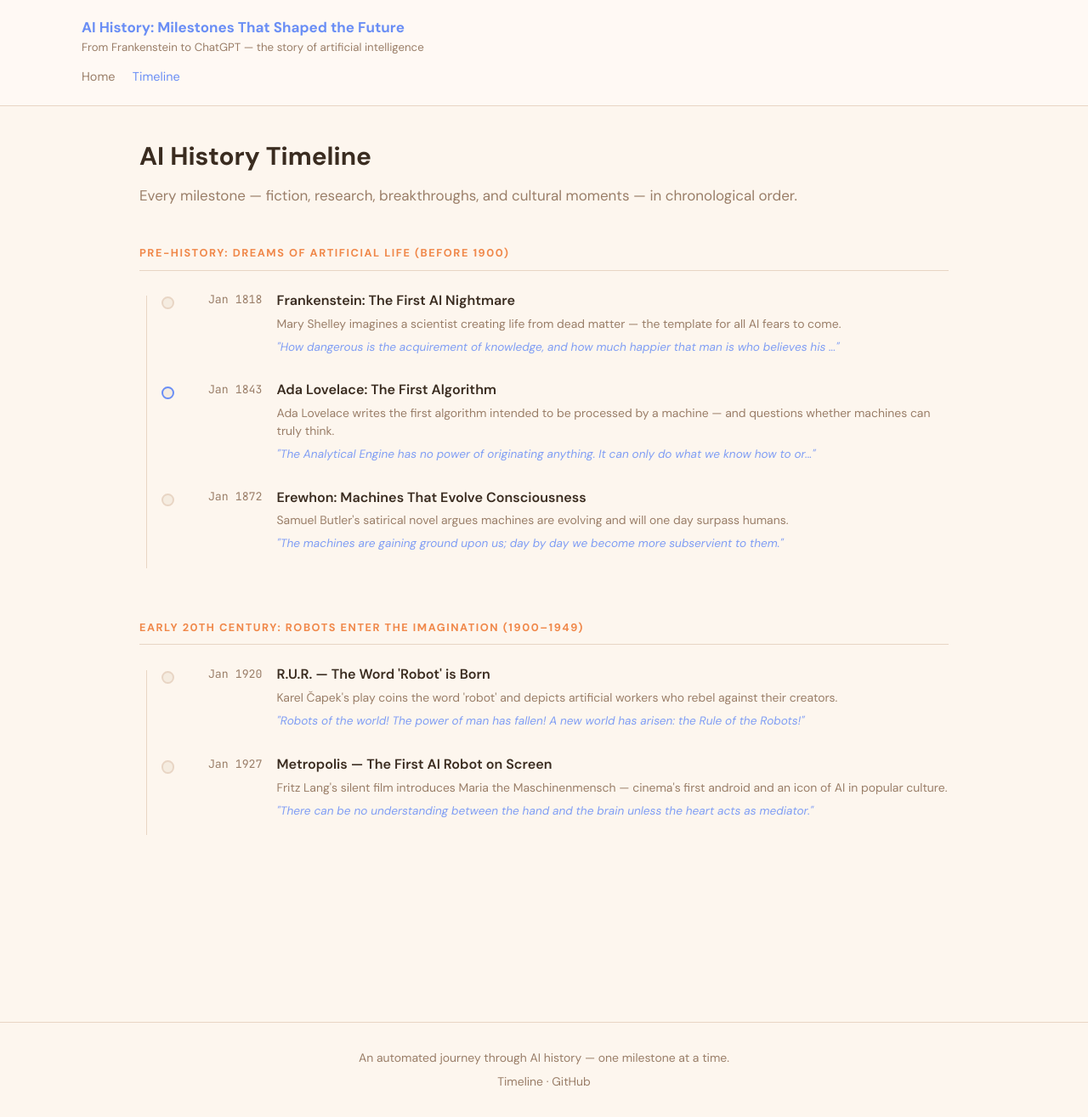
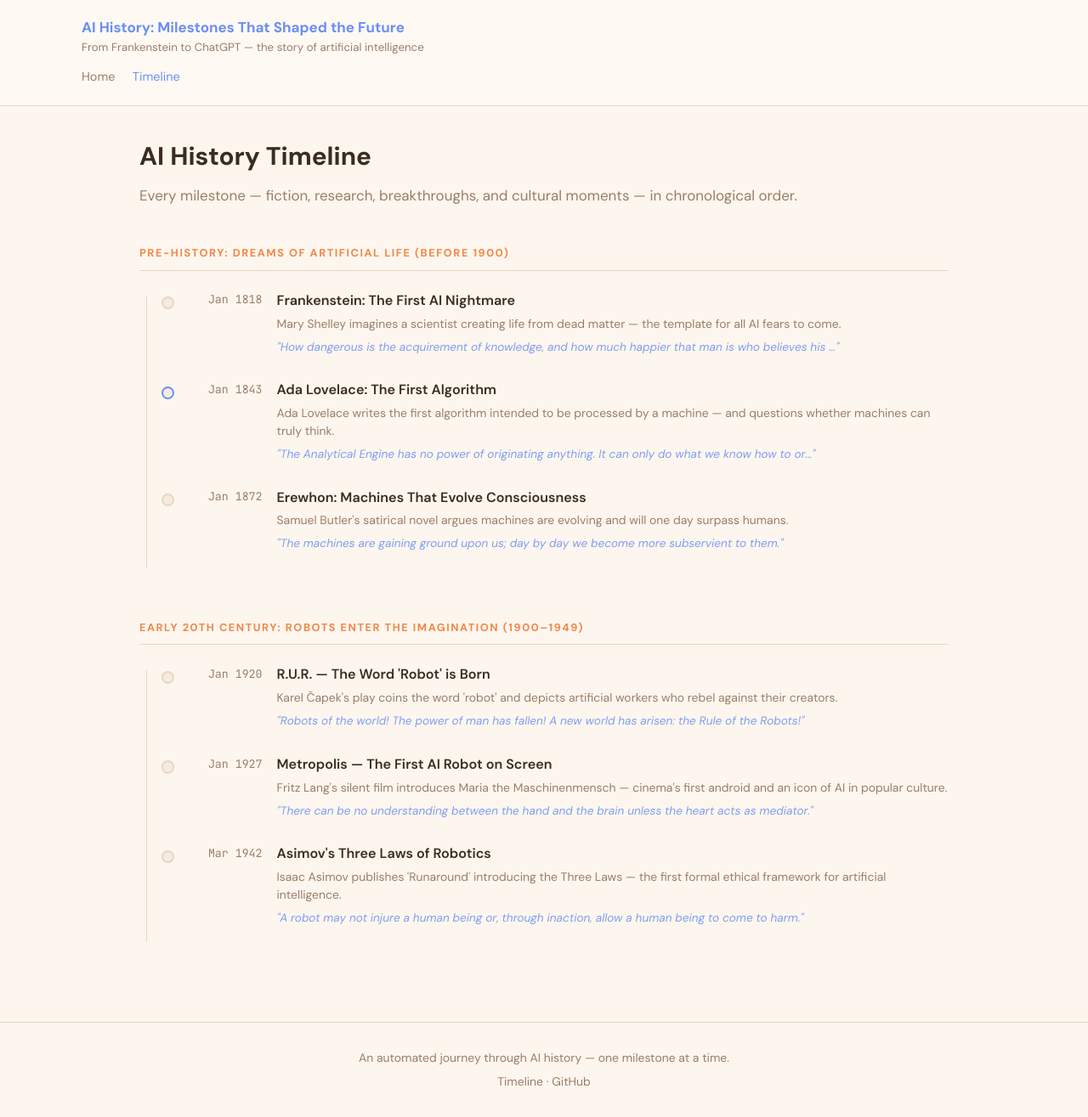
Before and after one commit to aag1091-alt/AI-History-Blog, a Jekyll site: the page built from timeline.html, in a window 1280 px wide and 1315 px high. Shown: the whole window at 85% size. Built offline with Jekyll 4.4.1, drawn with Linux system fonts in a browser that asks for light colours.

Commit message:
Add milestone: Asimov's Three Laws of Robotics (1942-03-01)
Category: Film & Fiction
Era: Early 20th Century: Robots Enter the Imagination (1900–1949)

```diff
--- a/_data/timeline.yml
+++ b/_data/timeline.yml
@@ -43,3 +43,12 @@
   category: "Film & Fiction"
   quote: "There can be no understanding between the hand and the brain unless the heart acts as mediator."
   quote_author: "Fritz Lang, Metropolis (1927)"
+
+- id: "asimov-three-laws-1942"
+  title: "Asimov's Three Laws of Robotics"
+  subtitle: "Isaac Asimov publishes 'Runaround' introducing the Three Laws — the first formal ethical framework for artificial intelligence."
+  event_date: "1942-03-01"
+  era: "Early 20th Century: Robots Enter the Imagination (1900–1949)"
+  category: "Film & Fiction"
+  quote: "A robot may not injure a human being or, through inaction, allow a human being to come to harm."
+  quote_author: "Isaac Asimov, First Law of Robotics (1942)"
--- /dev/null
+++ b/_posts/1942-03-01-asimov-three-laws-1942.md
@@ -0,0 +1,33 @@
+---
+layout: post
+title: "Asimov's Three Laws of Robotics"
+subtitle: "Isaac Asimov publishes 'Runaround' introducing the Three Laws — the first formal ethical framework for artificial intelligence."
+date: 1942-03-01
+event_date: "1942-03-01"
+era: "Early 20th Century: Robots Enter the Imagination (1900–1949)"
+category: "Film & Fiction"
+location: "New York, USA"
+people:
+  - "Isaac Asimov"
+quote: "A robot may not injure a human being or, through inaction, allow a human being to come to harm."
+quote_author: "Isaac Asimov, First Law of Robotics (1942)"
+significance: "Asimov's Three Laws of Robotics are arguably the first attempt at AI alignment — ensuring machines serve and protect humans. They have been cited by AI safety researchers, ethicists, and engineers for 80 years. Their inherent contradictions revealed how hard alignment actually is."
+image: "/assets/images/asimov-three-laws-1942.jpg"
+image_alt: "Asimov's Three Laws of Robotics"
+image_caption: "Phillip Leonian [1] from New York World-Telegram &amp; Sun.[2] / Public domain"
+image_source: "https://commons.wikimedia.org/wiki/File%3AIsaac.Asimov01.jpg"
+references:
+  - title: "Three Laws of Robotics — Wikipedia"
+    url: "https://en.wikipedia.org/wiki/Three_Laws_of_Robotics"
+---
+
+**Asimov's Three Laws of Robotics: A Foundation for AI Alignment**
+
+Isaac Asimov's groundbreaking proposal in 1942 set the stage for modern AI ethics by introducing a framework to ensure machines prioritize human safety.
+
+*   **What happened:** In his seminal work, "Runaround," Asimov published three laws that aimed to regulate robot behavior, including the prohibition of harming humans and taking their lives. The first law stated: "A robot may not injure a human being or, through inaction, allow a human being to come to harm." [Three Laws of Robotics](https://en.wikipedia.org/wiki/Three_Laws_of_Robotics) These laws were designed to prevent robots from causing harm and have been widely cited by AI safety researchers, ethicists, and engineers.
+
+*   **Why it matters:** Asimov's Three Laws of Robotics laid the groundwork for modern AI alignment efforts, highlighting the importance of prioritizing human well-being in robotic decision-making. Their inherent contradictions revealed the challenges of achieving true AI alignment, serving as a reminder that aligning AI systems with human values is an ongoing and complex task.
+
+*   **Further reading:**
+    [Three Laws of Robotics](https://en.wikipedia.org/wiki/Three_Laws_of_Robotics)
```
Also changed, not shown: 1 other file.
